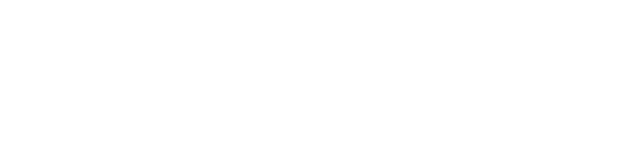
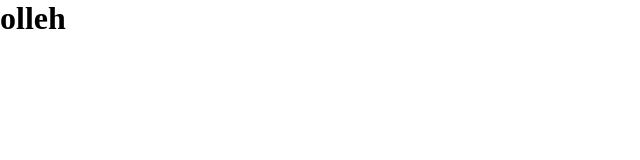
Before and after one commit to AlessandroBonifazi/js-jsnacks-blocco-5, a plain HTML site: page jsnack3/index.html in a window 1280 px wide. Shown: the whole page, without its empty margins (0-640 px from the left). Drawn offline with Linux system fonts and the light colour scheme.

Commit message:
jsnack 3

```diff
--- a/jsnack3/index.html
+++ b/jsnack3/index.html
@@ -11,7 +11,9 @@
 </head>
 
 <body>
-
+    <div>
+        <h1 id="result"></h1>
+    </div>
 </body>
 
 </html>
--- a/jsnack3/js/script.js
+++ b/jsnack3/js/script.js
@@ -1,6 +1,22 @@
 // Debug
 console.log('JS OK!');
 
+// Scrivi una funzione che accetti una stringa come argomento e la ritorni girata
+// (es. Ciao -> oaiC)
+
 // Config
+const result = document.getElementById('result');
 
 // Functions
+function reverseString(string) {
+    let wordReverse = '';
+
+    for (let i = string.length - 1; i >= 0; i--) {
+        wordReverse += string[i]
+    }
+
+    return wordReverse;
+}
+
+// reverseString('hello');
+result.innerText = reverseString('hello');
```
